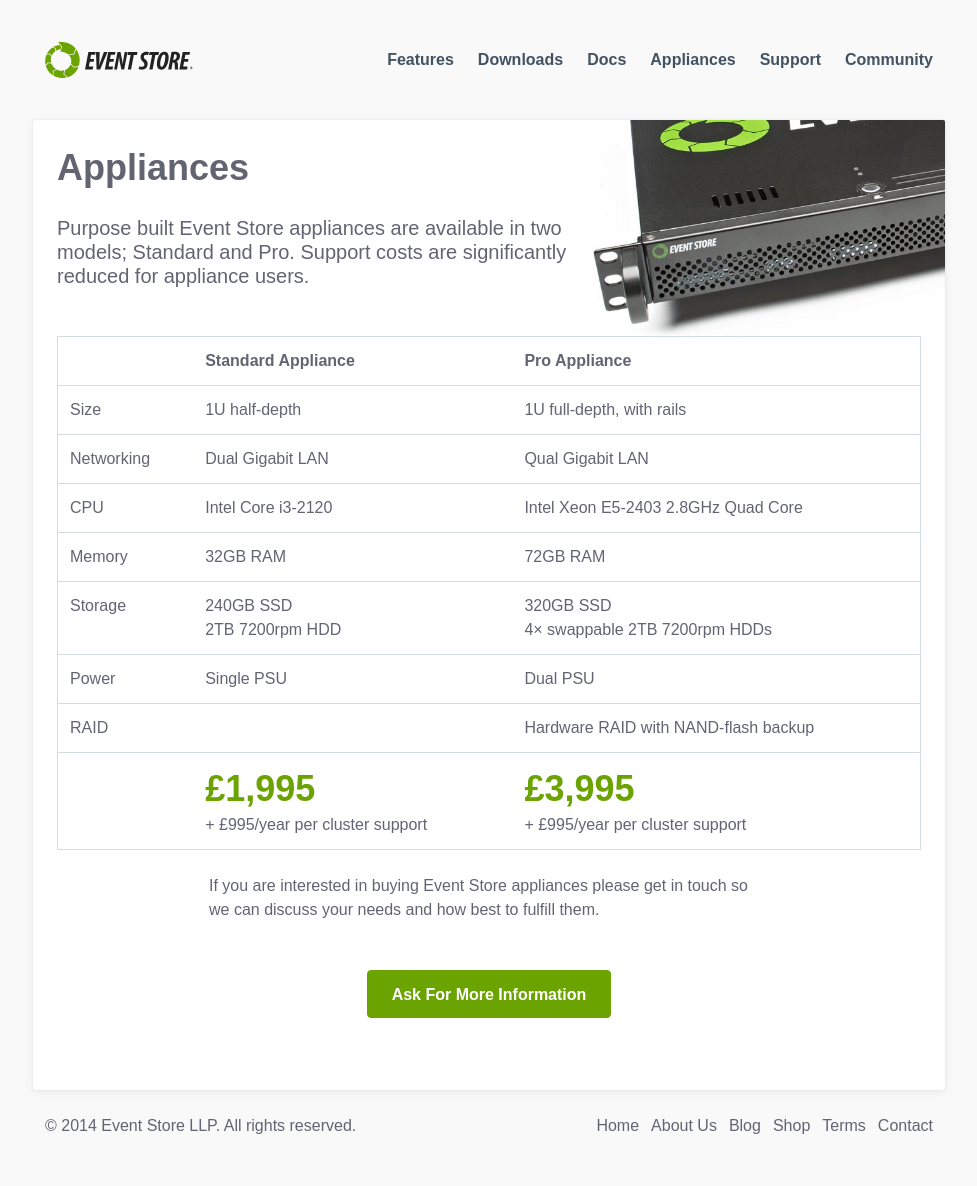
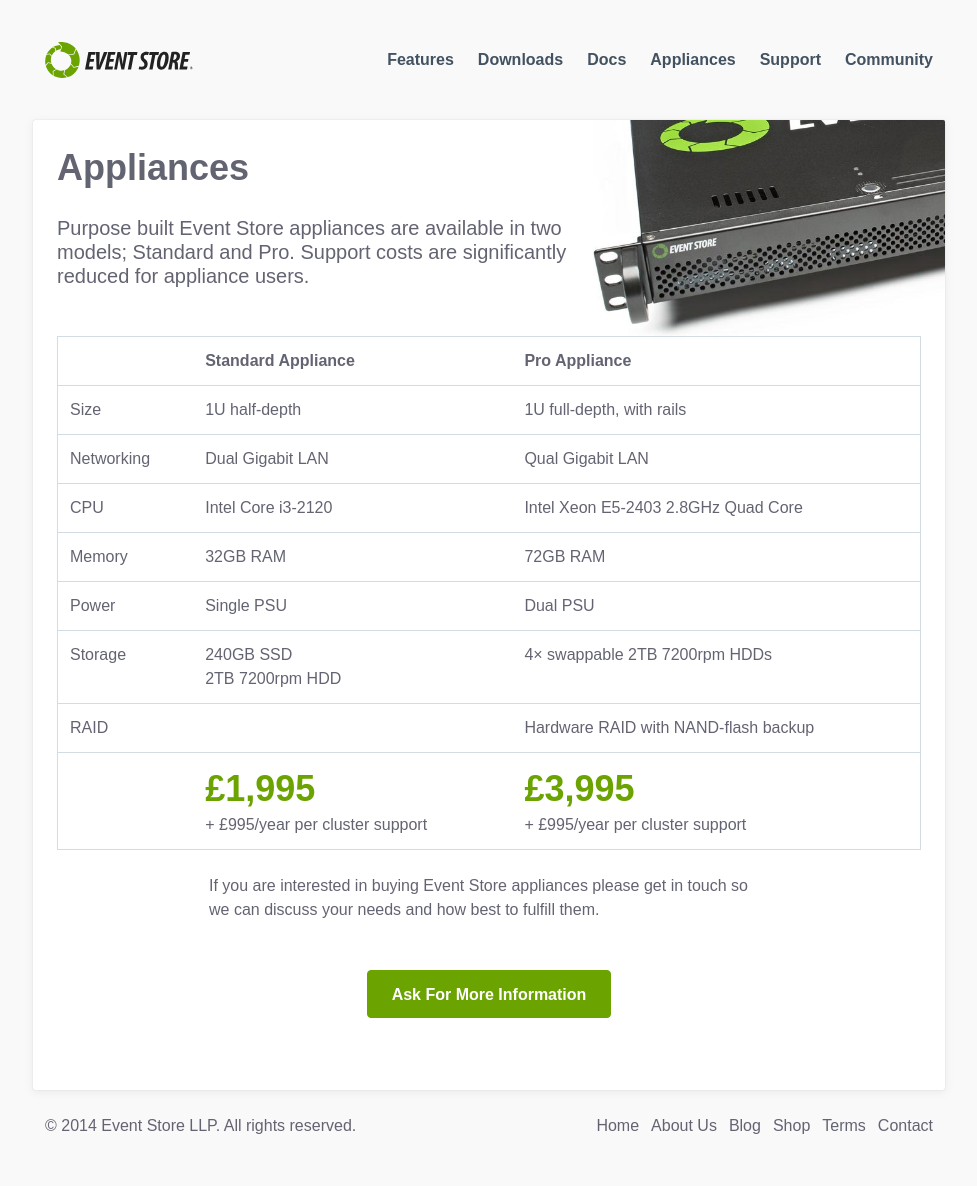
Before and after one commit to sandboxorg/geteventstore.com, a Jekyll site: the page built from appliances/index.html, in a window 1280 px wide. Shown: the whole page, without its empty margins (151-1128 px from the left). Built offline with Jekyll 4.4.1, drawn with Linux system fonts in a browser that asks for light colours; Markdown is read by kramdown in place of the engine named in the settings.

Commit message:
Removed SSD error

```diff
--- a/_config.yml
+++ b/_config.yml
@@ -1,4 +1,5 @@
 name: "Event Store"
 description: "The open-source, functional database with Complex Event Processing in JavaScript."
 url: "http://geteventstore.com"
+markdown: rdiscount
 permalink: /blog/:year:month:day/:title/index.html
--- a/appliances/index.html
+++ b/appliances/index.html
@@ -61,20 +61,19 @@ title: "Appliances"
 						<td>72GB RAM</td>
 					</tr>
 					<tr>
+						<td>Power</td>
+						<td>Single PSU</td>
+						<td>Dual PSU</td>
+					</tr>
+					<tr>
 						<td>Storage</td>
 						<td>
 							240GB SSD<br>
 							2TB 7200rpm HDD
 						</td>
 						<td>
-							320GB SSD<br>
 							4&times; swappable 2TB 7200rpm HDDs
 						</td>
-					</tr>
-					<tr>
-						<td>Power</td>
-						<td>Single PSU</td>
-						<td>Dual PSU</td>
 					</tr>
 					<tr>
 						<td>RAID</td>
```
